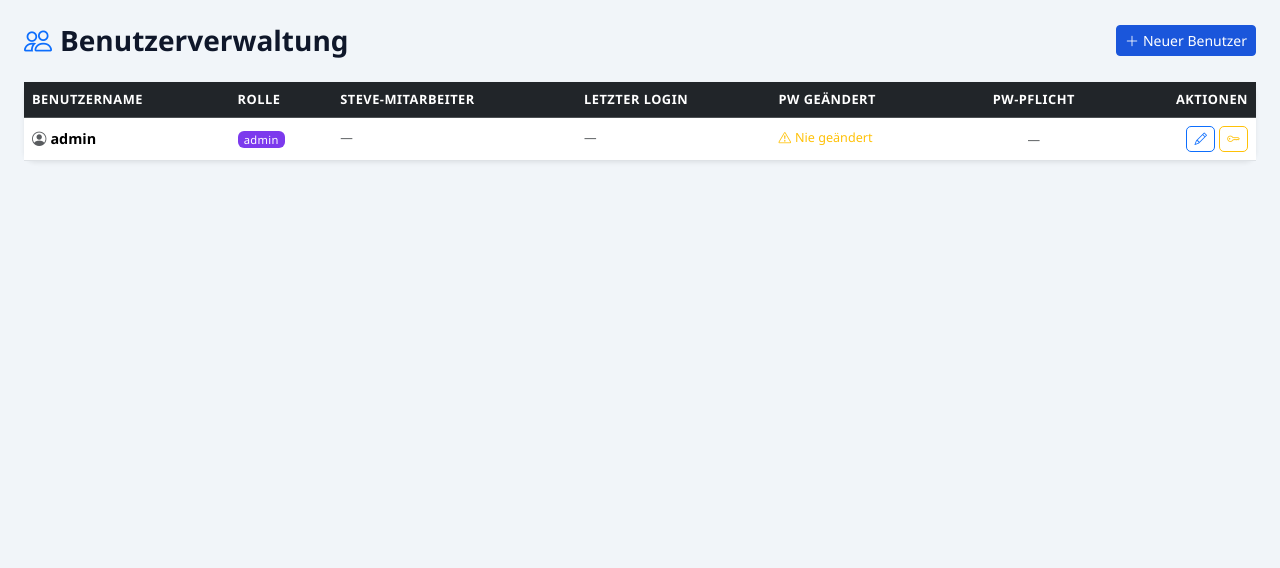
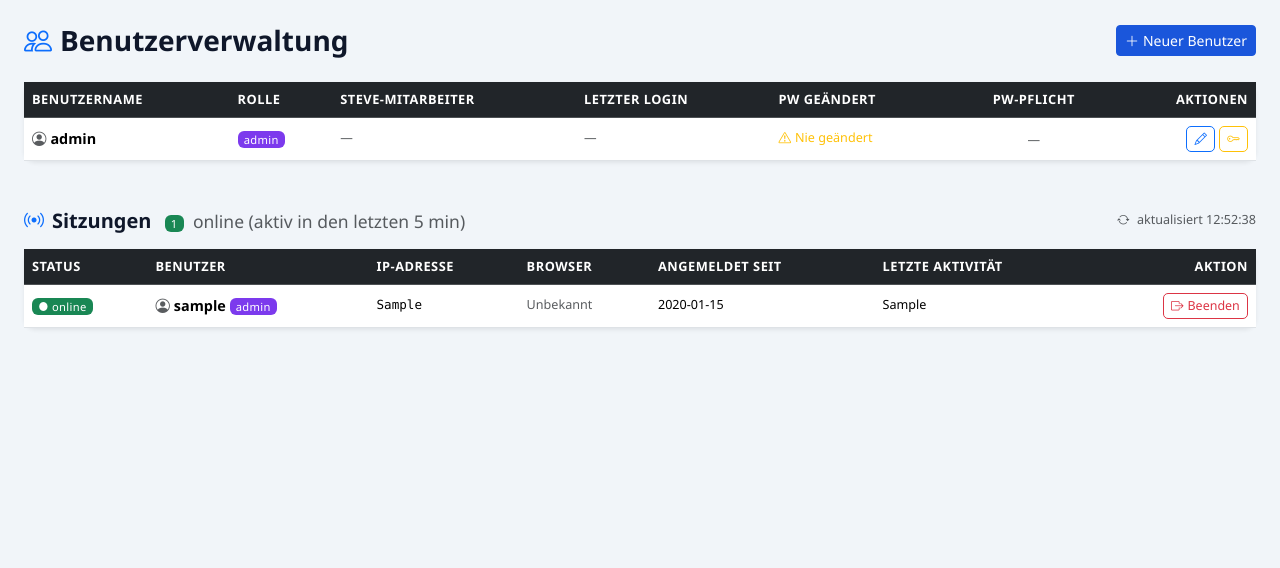
Before and after one commit to MasterTH-PyPy/SteVe-Reporting, a Flask app: page /admin/users in a window 1280 px wide. Shown: the part 59-627 px from the top of the page. Run offline with Flask 3, Linux system fonts and the light colour scheme; the visitor is signed in with stand-in values (Sample User, id 1); data comes from the database, SQL or seed files in the repository; tables that the repository leaves empty hold one stand-in row (values such as "Sample post"); some libraries are stand-ins or nearby versions.

Commit message:
Sitzungsübersicht für Admin + Ø Ladeleistung
Sitzungen:
- Serverseitiges Session-Tracking (Tabelle web_sessions)
- Benutzerverwaltung zeigt alle Sitzungen (online/inaktiv, IP, Browser,
  Login, letzte Aktivität), aktualisiert sich alle 15 s selbst
- Admin kann fremde Sitzungen beenden; Nutzer wird beim nächsten Klick abgemeldet
- Passwort-Reset/Löschen beendet alle Sitzungen des Users,
  eigene PW-Änderung beendet die anderen Sitzungen
- Zeiten in der Benutzerverwaltung jetzt in Ortszeit statt UTC

Ladeleistung:
- Ø kW pro Ladevorgang (Energie ÷ Dauer) in Historie und Excel-Export
- Gesamt-Ø in der Fußzeile der Historie

Co-Authored-By: Claude Opus 5.5 <noreply@anthropic.com>
Claude-Session: https://claude.ai/code/session_01VdkVmPEV5KNtdQ5AZHHBVr

```diff
--- a/app.py
+++ b/app.py
@@ -136,6 +136,20 @@ def de_num(value, decimals: int = 3) -> str:
     return s.replace(",", "X").replace(".", ",").replace("X", ".")
 
 
+@app.template_filter("local_dt")
+def local_dt(value) -> str:
+    """UTC-String aus der SQLite → '21.10.2026 14:50' in Europe/Berlin"""
+    if not value:
+        return "–"
+    try:
+        from zoneinfo import ZoneInfo
+        from datetime import timezone
+        dt = datetime.strptime(str(value)[:19].replace("T", " "), "%Y-%m-%d %H:%M:%S")
+        return dt.replace(tzinfo=timezone.utc).astimezone(ZoneInfo("Europe/Berlin")).strftime("%d.%m.%Y %H:%M")
+    except Exception:
+        return str(value)
+
+
 @app.template_filter("de_dt")
 def de_dt(value) -> str:
     """'2026-09-01 07:12:33' → '01.09.2026 07:12'"""
@@ -183,6 +197,15 @@ def init_db():
             created_at          TEXT    DEFAULT NULL,
             password_changed_at TEXT    DEFAULT NULL,
             last_login          TEXT    DEFAULT NULL
+        );
+        CREATE TABLE IF NOT EXISTS web_sessions (
+            sid         TEXT PRIMARY KEY,
+            user_id     INTEGER NOT NULL,
+            username    TEXT    NOT NULL,
+            ip          TEXT,
+            user_agent  TEXT,
+            created_at  TEXT    NOT NULL,
+            last_seen   TEXT    NOT NULL
         );
     """)
     # Migration: Spalten nachrüsten falls sie noch fehlen
@@ -413,8 +436,21 @@ def fetch_transactions(chips: list, date_from: str, date_to: str) -> list:
     for r in rows:
         if len(r) < len(cols):
             continue
-        result.append(dict(zip(cols, r)))
+        tx = dict(zip(cols, r))
+        tx["leistung_kw"] = avg_power_kw(tx.get("energie_kwh"), tx.get("dauer_min"))
+        result.append(tx)
     return result
+
+
+def avg_power_kw(kwh, minutes):
+    """Durchschnittliche Ladeleistung = Energie / Dauer (None, wenn nicht berechenbar)."""
+    try:
+        kwh, minutes = float(kwh), float(minutes)
+    except (TypeError, ValueError):
+        return None
+    if minutes <= 0 or kwh < 0:
+        return None
+    return round(kwh / (minutes / 60.0), 2)
 
 # ─────────────────────────────────────────────
 # Statistik-Abfragen
@@ -610,6 +646,7 @@ _XL_COLUMNS = [
     ("zaehler_start", "Zähler Start (Wh)", 18, _XL_RIGHT),
     ("zaehler_ende",  "Zähler Ende (Wh)",  18, _XL_RIGHT),
     ("energie_kwh",   "Energie (kWh)",      15, _XL_RIGHT),
+    ("leistung_kw",   "Ø Leistung (kW)",   15, _XL_RIGHT),
     ("stopgrund",     "Stopgrund",          18, _XL_LEFT),
 ]
 
@@ -840,7 +877,7 @@ def build_excel(transactions: list, label: str, date_from: str = "", date_to: st
                 if key in ("anschluss", "zaehler_start", "zaehler_ende"):
                     try: val = int(val)
                     except: pass
-                elif key in ("dauer_min", "energie_kwh"):
+                elif key in ("dauer_min", "energie_kwh", "leistung_kw"):
                     try: val = float(val)
                     except: pass
                 c = ws.cell(row=row_idx, column=col_idx, value=val)
@@ -850,6 +887,8 @@ def build_excel(transactions: list, label: str, date_from: str = "", date_to: st
                     c.number_format = "0.000"
                 elif key == "dauer_min" and val is not None:
                     c.number_format = "0.0"
+                elif key == "leistung_kw" and val is not None:
+                    c.number_format = "0.00"
 
         total_row = len(rows) + 4
         ws.row_dimensions[total_row].height = 20
@@ -890,6 +929,71 @@ def build_excel(transactions: list, label: str, date_from: str = "", date_to: st
 # ─────────────────────────────────────────────
 # Auth-Hilfsfunktionen
 # ─────────────────────────────────────────────
+
+# ─────────────────────────────────────────────
+# Session-Tracking (serverseitig, für Admin-Übersicht + Abmelden erzwingen)
+# ─────────────────────────────────────────────
+
+SESSION_ONLINE_MIN  = 5     # gilt als "online", wenn letzte Aktivität jünger ist
+SESSION_KEEP_DAYS   = 31    # = Flask PERMANENT_SESSION_LIFETIME (Default)
+
+def _utc(dt=None, **delta) -> str:
+    from datetime import timedelta
+    return ((dt or datetime.utcnow()) - timedelta(**delta)).strftime("%Y-%m-%d %H:%M:%S")
+
+def create_session_row(db) -> None:
+    sid = secrets.token_urlsafe(24)
+    session["sid"] = sid
+    now = _utc()
+    db.execute("INSERT INTO web_sessions (sid, user_id, username, ip, user_agent, created_at, last_seen) "
+               "VALUES (?,?,?,?,?,?,?)",
+               (sid, session["user_id"], session["username"], request.remote_addr,
+                (request.headers.get("User-Agent") or "")[:300], now, now))
+    db.execute("DELETE FROM web_sessions WHERE last_seen < ?", (_utc(days=SESSION_KEEP_DAYS),))
+    db.commit()
+
+def end_sessions_of_user(db, user_id: int, keep_sid: str = None) -> int:
+    if keep_sid:
+        cur = db.execute("DELETE FROM web_sessions WHERE user_id=? AND sid<>?", (user_id, keep_sid))
+    else:
+        cur = db.execute("DELETE FROM web_sessions WHERE user_id=?", (user_id,))
+    db.commit()
+    return cur.rowcount
+
+@app.before_request
+def track_session():
+    if request.endpoint in (None, "static", "favicon") or "user_id" not in session:
+        return
+    db  = get_db()
+    sid = session.get("sid")
+    if not sid:
+        # Session von vor dem Update → einmalig registrieren statt rauszuwerfen
+        create_session_row(db)
+        return
+    row = db.execute("SELECT last_seen FROM web_sessions WHERE sid=?", (sid,)).fetchone()
+    if not row:
+        # Vom Admin beendet (oder abgelaufen)
+        log.info("SESSION_ENDED | user=%s | ip=%s", session.get("username"), request.remote_addr)
+        session.clear()
+        if request.path.startswith("/api/"):
+            abort(401)
+        flash("Deine Sitzung wurde beendet. Bitte melde dich erneut an.", "warning")
+        return redirect(url_for("login"))
+    if row["last_seen"] < _utc(seconds=60):     # max. 1 Schreibzugriff pro Minute
+        db.execute("UPDATE web_sessions SET last_seen=?, ip=? WHERE sid=?",
+                   (_utc(), request.remote_addr, sid))
+        db.commit()
+
+
+def short_ua(ua: str) -> str:
+    """User-Agent → 'Chrome · Windows'"""
+    ua = ua or ""
+    browser = next((n for k, n in [("Edg/", "Edge"), ("OPR/", "Opera"), ("Firefox/", "Firefox"),
+                                   ("Chrome/", "Chrome"), ("Safari/", "Safari")] if k in ua), "Unbekannt")
+    os_ = next((n for k, n in [("Windows", "Windows"), ("Android", "Android"), ("iPhone", "iPhone"),
+                               ("iPad", "iPad"), ("Mac OS", "macOS"), ("Linux", "Linux")] if k in ua), "")
+    return f"{browser} · {os_}" if os_ else browser
+
 
 def login_required(f):
     @wraps(f)
@@ -1000,6 +1104,7 @@ def login():
             session["username"] = user["username"]
             session["role"] = user["role"]
             session.permanent = True
+            create_session_row(db)
             # Last-Login timestamp aktualisieren
             now = datetime.utcnow().strftime("%Y-%m-%d %H:%M:%S")
             db.execute("UPDATE web_users SET last_login=? WHERE id=?", (now, user["id"]))
@@ -1019,6 +1124,11 @@ def login():
 
 @app.route("/logout")
 def logout():
+    if session.get("sid"):
+        db = get_db()
+        db.execute("DELETE FROM web_sessions WHERE sid=?", (session["sid"],))
+        db.commit()
+        audit("LOGOUT")
     session.clear()
     return redirect(url_for("login"))
 
@@ -1049,7 +1159,8 @@ def change_password():
             )
             db.commit()
             session.pop("must_change_password", None)
-            audit("PASSWORD_CHANGE")
+            n = end_sessions_of_user(db, session["user_id"], keep_sid=session.get("sid"))
+            audit("PASSWORD_CHANGE", f"andere_sessions_beendet={n}")
             flash("Passwort erfolgreich geändert.", "success")
             role = session.get("role")
             if role == "admin":
@@ -1210,6 +1321,13 @@ def history():
         except (ValueError, TypeError):
             pass
 
+    total_min = 0.0
+    for tx in transactions:
+        try:
+            total_min += float(tx.get("dauer_min") or 0)
+        except (ValueError, TypeError):
+            pass
+    avg_kw = avg_power_kw(total_energy, total_min)
     all_chips_info = fetch_all_chips() if role == "buchhaltung" else []
 
     # Kein Export für den laufenden Monat
@@ -1220,6 +1338,7 @@ def history():
                            transactions=transactions,
                            period_label=period_label,
                            total_energy=round(total_energy, 3),
+                           avg_kw=avg_kw,
                            role=role,
                            ym=ym,
                            all_chips_info=all_chips_info,
@@ -1274,7 +1393,52 @@ def export():
 def admin_users():
     db = get_db()
     users = db.execute("SELECT * FROM web_users ORDER BY username").fetchall()
-    return render_template("admin_users.html", users=users, username=session["username"])
+    return render_template("admin_users.html", users=users,
+                           online_min=SESSION_ONLINE_MIN,
+                           username=session["username"])
+
+
+def sessions_overview() -> list:
+    db = get_db()
+    online_since = _utc(minutes=SESSION_ONLINE_MIN)
+    out = []
+    for s in db.execute("SELECT s.*, u.role FROM web_sessions s "
+                        "LEFT JOIN web_users u ON u.id = s.user_id "
+                        "WHERE s.last_seen >= ? ORDER BY s.last_seen DESC",
+                        (_utc(days=SESSION_KEEP_DAYS),)):
+        out.append({
+            "sid":        s["sid"],
+            "username":   s["username"],
+            "role":       s["role"] or "?",
+            "ip":         s["ip"] or "",
+            "client":     short_ua(s["user_agent"]),
+            "created_at": local_dt(s["created_at"]),
+            "last_seen":  local_dt(s["last_seen"]),
+            "online":     s["last_seen"] >= online_since,
+            "current":    s["sid"] == session.get("sid"),
+        })
+    return out
+
+
+@app.route("/admin/api/sessions")
+@role_required("admin")
+def admin_api_sessions():
+    return jsonify(sessions_overview())
+
+
+@app.route("/admin/sessions/<sid>/end", methods=["POST"])
+@role_required("admin")
+def admin_session_end(sid):
+    if sid == session.get("sid"):
+        flash("Die eigene Sitzung beendest du über „Abmelden“.", "warning")
+        return redirect(url_for("admin_users"))
+    db  = get_db()
+    row = db.execute("SELECT username FROM web_sessions WHERE sid=?", (sid,)).fetchone()
+    db.execute("DELETE FROM web_sessions WHERE sid=?", (sid,))
+    db.commit()
+    audit("SESSION_END", f"target_name={row['username'] if row else '?'}")
+    flash(f"Sitzung von {row['username'] if row else '?'} beendet.", "success")
+    return redirect(url_for("admin_users"))
 
 
 @app.route("/admin/users/new", methods=["GET", "POST"])
@@ -1402,6 +1566,7 @@ def admin_user_delete(uid):
     target = db.execute("SELECT username FROM web_users WHERE id=?", (uid,)).fetchone()
     db.execute("DELETE FROM web_users WHERE id=?", (uid,))
     db.commit()
+    end_sessions_of_user(db, uid)
     audit("USER_DELETE", f"target_uid={uid} target_name={target['username'] if target else '?'}")
     flash("Benutzer gelöscht.", "success")
     return redirect(url_for("admin_users"))
@@ -1418,6 +1583,7 @@ def admin_user_reset_pw(uid):
     target = db.execute("SELECT username FROM web_users WHERE id=?", (uid,)).fetchone()
     db.execute("UPDATE web_users SET password=? WHERE id=?", (hash_password(new_pw), uid))
     db.commit()
+    end_sessions_of_user(db, uid)
     audit("PASSWORD_RESET", f"target_uid={uid} target_name={target['username'] if target else '?'}")
     flash("Passwort wurde zurückgesetzt.", "success")
     return redirect(url_for("admin_users"))
--- a/requirements.txt
+++ b/requirements.txt
@@ -4,3 +4,4 @@ openpyxl>=3.1
 gunicorn>=22.0
 flask-limiter>=3.5
 flask-wtf>=1.2
+tzdata>=2024.1
--- a/templates/admin_users.html
+++ b/templates/admin_users.html
@@ -39,7 +39,7 @@
             <td class="text-muted small">{{ u.steve_user or '—' }}</td>
             <td class="small text-muted text-nowrap">
               {% if u.last_login %}
-                <i class="bi bi-clock me-1"></i>{{ u.last_login[:16].replace('T',' ') }}
+                <i class="bi bi-clock me-1"></i>{{ u.last_login|local_dt }}
               {% else %}
                 <span class="text-muted">—</span>
               {% endif %}
@@ -47,7 +47,7 @@
             <td class="small text-nowrap">
               {% if u.password_changed_at and u.created_at != u.password_changed_at %}
                 <span class="text-success">
-                  <i class="bi bi-check-circle me-1"></i>{{ u.password_changed_at[:16].replace('T',' ') }}
+                  <i class="bi bi-check-circle me-1"></i>{{ u.password_changed_at|local_dt }}
                 </span>
               {% else %}
                 <span class="text-warning">
@@ -128,4 +128,106 @@
     </div>
   </div>
 </div>
+
+{# ─── Aktive Sitzungen ─────────────────────────────────── #}
+<div class="d-flex align-items-center justify-content-between mt-5 mb-3">
+  <h5 class="fw-bold mb-0">
+    <i class="bi bi-broadcast me-2 text-primary"></i>Sitzungen
+    <span class="badge bg-success ms-2" id="onlineCount">–</span>
+    <span class="text-muted small fw-normal ms-1">online (aktiv in den letzten {{ online_min }} min)</span>
+  </h5>
+  <span class="text-muted small" id="sessUpdated" title="Aktualisiert sich alle 15 Sekunden">
+    <i class="bi bi-arrow-repeat me-1"></i>–
+  </span>
+</div>
+
+<div class="card border-0 shadow-sm">
+  <div class="card-body p-0">
+    <div class="table-responsive">
+      <table class="table table-hover align-middle mb-0">
+        <thead class="table-dark">
+          <tr>
+            <th>Status</th>
+            <th>Benutzer</th>
+            <th>IP-Adresse</th>
+            <th>Browser</th>
+            <th>Angemeldet seit</th>
+            <th>Letzte Aktivität</th>
+            <th class="text-end">Aktion</th>
+          </tr>
+        </thead>
+        <tbody id="sessBody">
+          <tr><td colspan="7" class="text-center text-muted py-4">Lade …</td></tr>
+        </tbody>
+      </table>
+    </div>
+  </div>
+</div>
 {% endblock %}
+
+{% block scripts %}
+<script>
+(() => {
+  const CSRF = "{{ csrf_token() }}";
+  const body = document.getElementById('sessBody');
+
+  const el = (tag, cls, text) => {
+    const e = document.createElement(tag);
+    if (cls) e.className = cls;
+    if (text !== undefined) e.textContent = text;
+    return e;
+  };
+
+  function render(list) {
+    document.getElementById('onlineCount').textContent = list.filter(s => s.online).length;
+    body.replaceChildren();
+    if (!list.length) {
+      const tr = el('tr'); const td = el('td', 'text-center text-muted py-4', 'Keine Sitzungen');
+      td.colSpan = 7; tr.append(td); body.append(tr); return;
+    }
+    for (const s of list) {
+      const tr = el('tr');
+      const st = el('td');
+      st.append(s.online
+        ? el('span', 'badge bg-success', '● online')
+        : el('span', 'badge bg-secondary', 'inaktiv'));
+      const user = el('td', 'fw-semibold');
+      user.append(el('i', 'bi bi-person-circle me-1 text-muted'), document.createTextNode(s.username + ' '));
+      user.append(el('span', 'badge role-badge-' + s.role, s.role));
+      if (s.current) user.append(el('span', 'badge bg-info text-dark ms-1', 'diese Sitzung'));
+      const act = el('td', 'text-end');
+      if (!s.current) {
+        const f = el('form'); f.method = 'post';
+        f.action = '{{ url_for("admin_session_end", sid="__SID__") }}'.replace('__SID__', encodeURIComponent(s.sid));
+        f.onsubmit = () => confirm('Sitzung von ' + s.username + ' wirklich beenden?');
+        const h = el('input'); h.type = 'hidden'; h.name = 'csrf_token'; h.value = CSRF;
+        const b = el('button', 'btn btn-outline-danger btn-xs'); b.type = 'submit'; b.title = 'Sitzung beenden';
+        b.append(el('i', 'bi bi-box-arrow-right me-1'), document.createTextNode('Beenden'));
+        f.append(h, b); act.append(f);
+      }
+      tr.append(st, user,
+        el('td', 'small font-monospace', s.ip),
+        el('td', 'small text-muted', s.client),
+        el('td', 'small text-nowrap', s.created_at),
+        el('td', 'small text-nowrap', s.last_seen),
+        act);
+      body.append(tr);
+    }
+  }
+
+  async function load() {
+    try {
+      const r = await fetch('{{ url_for("admin_api_sessions") }}', { credentials: 'same-origin' });
+      if (r.status === 401 || r.redirected) { location.reload(); return; }
+      render(await r.json());
+      document.getElementById('sessUpdated').lastChild.textContent =
+        ' aktualisiert ' + new Date().toLocaleTimeString('de-DE');
+    } catch (e) { /* Netzwerkfehler: beim nächsten Intervall erneut */ }
+  }
+
+  load();
+  setInterval(() => { if (!document.hidden) load(); }, 15000);
+  document.addEventListener('visibilitychange', () => { if (!document.hidden) load(); });
+})();
+</script>
+{% endblock %}
--- a/templates/history.html
+++ b/templates/history.html
@@ -82,6 +82,7 @@
             <th>Ende</th>
             <th class="text-end">Dauer (min)</th>
             <th class="text-end">Energie (kWh)</th>
+            <th class="text-end" title="Durchschnittliche Ladeleistung = Energie ÷ Dauer">Ø kW</th>
             <th>Stopgrund</th>
           </tr>
         </thead>
@@ -98,6 +99,7 @@
             <td class="text-end fw-semibold">
               {{ tx.energie_kwh|de_num }}
             </td>
+            <td class="text-end">{{ tx.leistung_kw|de_num(2) }}</td>
             <td class="small text-muted">{{ tx.stopgrund }}</td>
           </tr>
           {% endfor %}
@@ -107,6 +109,7 @@
             <td colspan="{% if role == 'buchhaltung' %}7{% else %}6{% endif %}"
                 class="text-end">Gesamt:</td>
             <td class="text-end">{{ total_energy|de_num }}</td>
+            <td class="text-end" title="Gesamtenergie ÷ Gesamtladedauer">{{ avg_kw|de_num(2) }}</td>
             <td></td>
           </tr>
         </tfoot>
```
